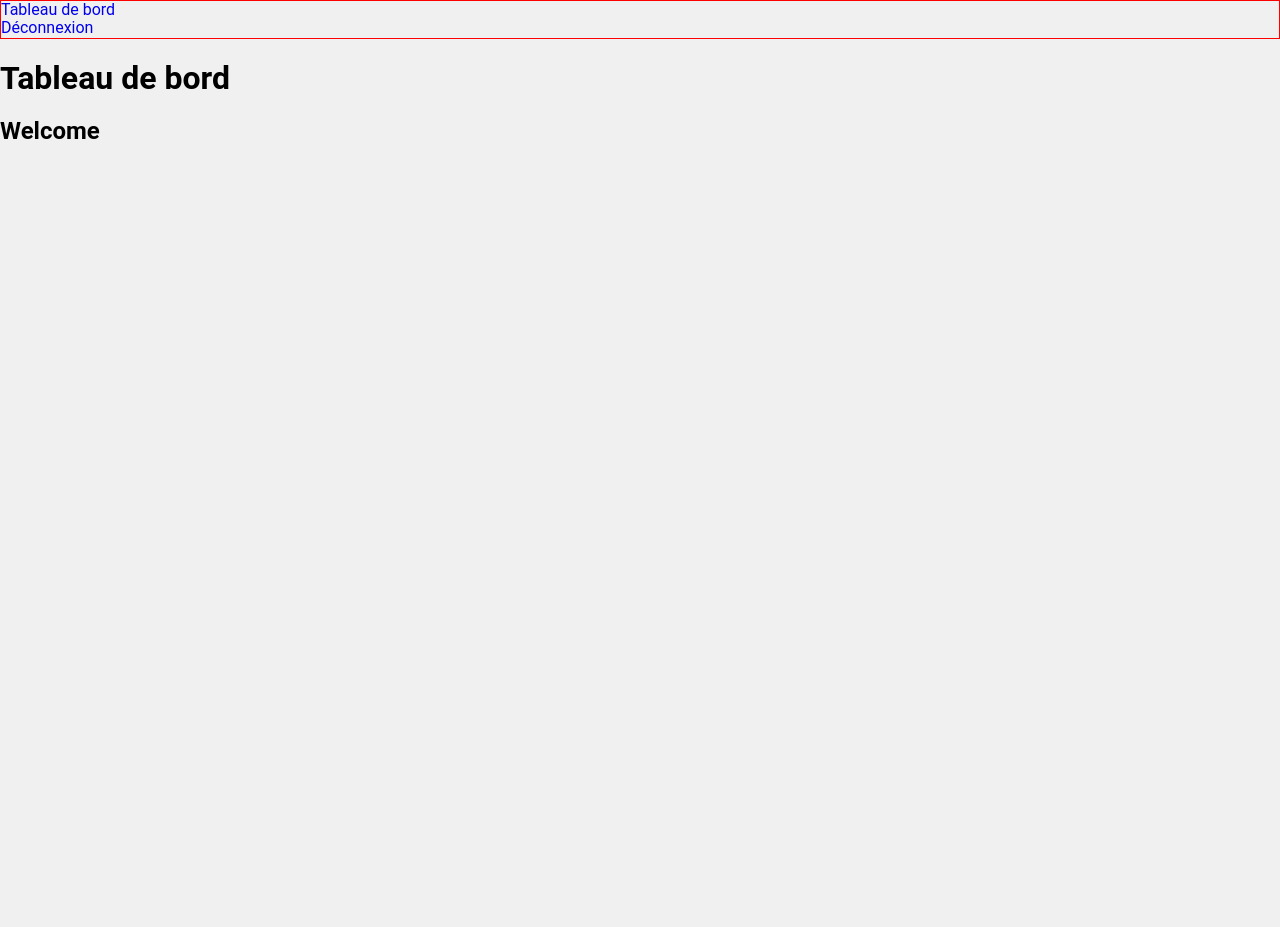
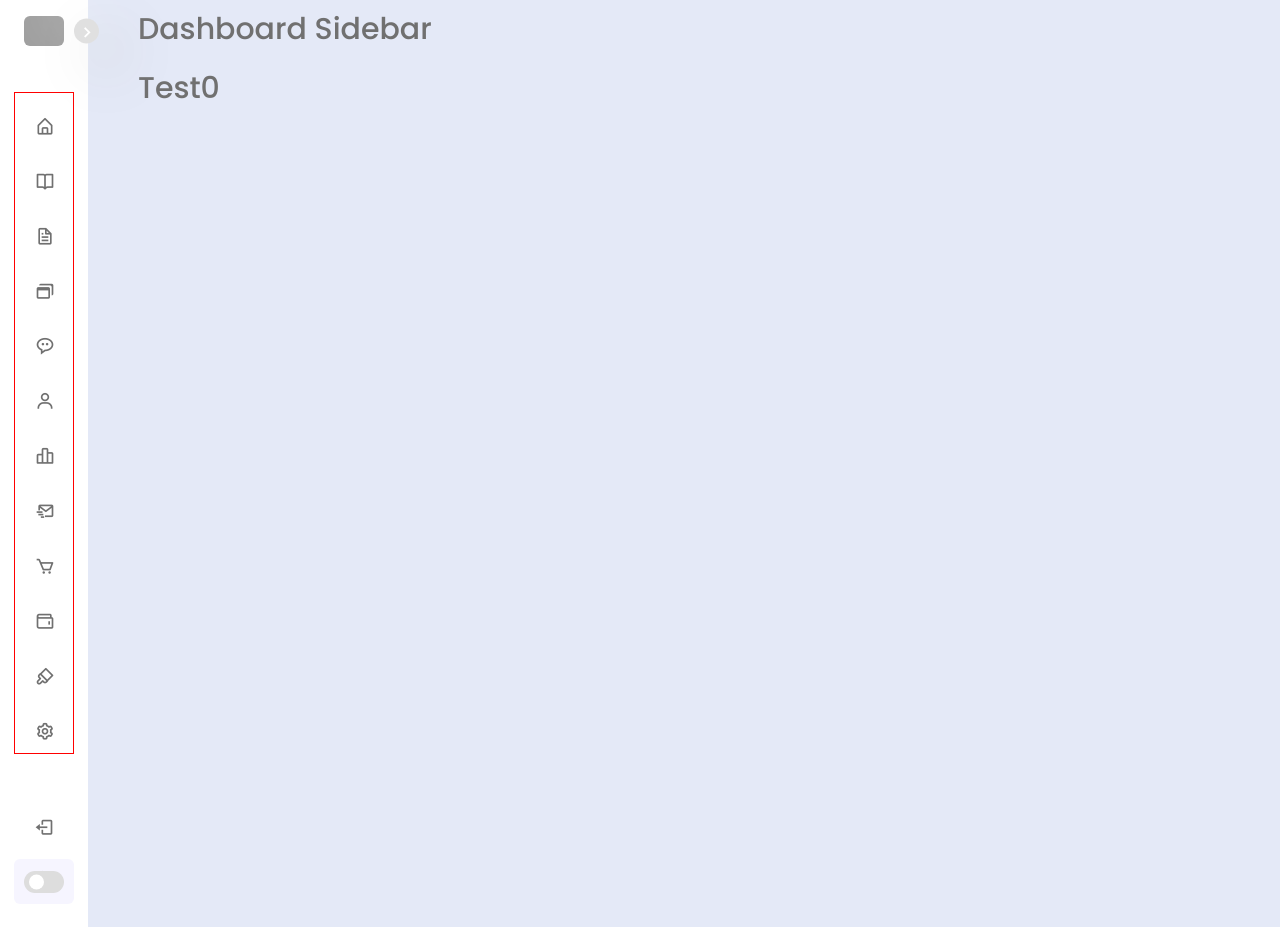
Before and after one commit to Pietrucci-Blacher/Projet-annuel-3IW2, a PHP site: template www/views/dashboard.view.php in a window 1280 px wide. Run offline with PHP 8.4, Linux system fonts and the light colour scheme; the template is opened without the code that fills it, so the values that code supplies are empty; some libraries are stand-ins or nearby versions; grey boxes are pictures that could not be loaded.

```diff
--- /dev/null
+++ b/www/Public/css/backend.css
@@ -0,0 +1,291 @@
+/* Google Font Import - Poppins */
+@import url('https://fonts.googleapis.com/css2?family=Poppins:wght@300;400;500;600;700&display=swap');
+*{
+    margin: 0;
+    padding: 0;
+    box-sizing: border-box;
+    font-family: 'Poppins', sans-serif;
+}
+
+:root{
+    /* ===== Colors ===== */
+    --body-color: #E4E9F7;
+    --sidebar-color: #FFF;
+    --primary-color: #74b9ff;
+    --primary-color-light: #F6F5FF;
+    --toggle-color: #DDD;
+    --text-color: #707070;
+
+    /* ====== Transition ====== */
+    --tran-03: all 0.2s ease;
+    --tran-03: all 0.3s ease;
+    --tran-04: all 0.3s ease;
+    --tran-05: all 0.3s ease;
+}
+
+body{
+    min-height: 100vh;
+    background-color: var(--body-color);
+    transition: var(--tran-05);
+}
+
+::selection{
+    background-color: var(--primary-color);
+    color: #fff;
+}
+
+body.dark{
+    --body-color: #18191a;
+    --sidebar-color: #242526;
+    --primary-color: #3a3b3c;
+    --primary-color-light: #3a3b3c;
+    --toggle-color: #fff;
+    --text-color: #ccc;
+}
+
+/* ===== Sidebar ===== */
+.sidebar{
+    position: fixed;
+    top: 0;
+    left: 0;
+    height: 100%;
+    width: 250px;
+    padding: 10px 14px;
+    background: var(--sidebar-color);
+    transition: var(--tran-05);
+    z-index: 100;
+}
+.sidebar.close{
+    width: 88px;
+}
+
+/* ===== Reusable code - Here ===== */
+.sidebar li{
+    height: 45px;
+    list-style: none;
+    display: flex;
+    align-items: center;
+    margin-top: 10px;
+}
+
+.sidebar header .image,
+.sidebar .icon{
+    min-width: 60px;
+    border-radius: 6px;
+}
+
+.sidebar .icon{
+    min-width: 60px;
+    border-radius: 6px;
+    height: 100%;
+    display: flex;
+    align-items: center;
+    justify-content: center;
+    font-size: 20px;
+}
+
+.sidebar .text,
+.sidebar .icon{
+    color: var(--text-color);
+    transition: var(--tran-03);
+}
+
+.sidebar .text{
+    font-size: 17px;
+    font-weight: 500;
+    white-space: nowrap;
+    opacity: 1;
+}
+.sidebar.close .text{
+    opacity: 0;
+}
+/* =========================== */
+
+.sidebar header{
+    position: relative;
+}
+
+.sidebar header .image-text{
+    display: flex;
+    align-items: center;
+}
+.sidebar header .logo-text{
+    display: flex;
+    flex-direction: column;
+}
+header .image-text .name {
+    margin-top: 2px;
+    font-size: 18px;
+    font-weight: 600;
+}
+
+header .image-text .profession{
+    font-size: 16px;
+    margin-top: -2px;
+    display: block;
+}
+
+.sidebar header .image{
+    display: flex;
+    align-items: center;
+    justify-content: center;
+}
+
+.sidebar header .image img{
+    width: 40px;
+    border-radius: 6px;
+}
+
+.sidebar header .toggle{
+    position: absolute;
+    top: 50%;
+    right: -25px;
+    transform: translateY(-50%) rotate(180deg);
+    height: 25px;
+    width: 25px;
+    color: var(--sidebar-color);
+    border-radius: 50%;
+    display: flex;
+    align-items: center;
+    justify-content: center;
+    font-size: 22px;
+    cursor: pointer;
+    transition: var(--tran-05);
+    background: #e0e0e0;
+    box-shadow:  20px 20px 60px #bebebe,
+    -20px -20px 60px #ffffff;
+}
+
+body.dark .sidebar header .toggle{
+    color: var(--text-color);
+}
+
+.sidebar.close .toggle{
+    transform: translateY(-50%) rotate(0deg);
+}
+
+.sidebar .menu{
+    margin-top: 40px;
+}
+
+.sidebar li a{
+    list-style: none;
+    height: 100%;
+    background-color: transparent;
+    display: flex;
+    align-items: center;
+    height: 100%;
+    width: 100%;
+    border-radius: 6px;
+    text-decoration: none;
+    transition: var(--tran-03);
+}
+
+.sidebar li a:hover{
+    background-color: var(--primary-color);
+}
+.sidebar li a:hover .icon,
+.sidebar li a:hover .text{
+    color: var(--sidebar-color);
+}
+body.dark .sidebar li a:hover .icon,
+body.dark .sidebar li a:hover .text{
+    color: var(--text-color);
+}
+
+.sidebar .menu-bar{
+    height: calc(100% - 55px);
+    display: flex;
+    flex-direction: column;
+    justify-content: space-between;
+}
+.menu-bar::-webkit-scrollbar{
+    display: none;
+}
+.sidebar .menu-bar .mode{
+    border-radius: 6px;
+    background-color: var(--primary-color-light);
+    position: relative;
+    transition: var(--tran-05);
+}
+
+.menu-bar .mode .sun-moon{
+    height: 50px;
+    width: 60px;
+}
+
+.mode .sun-moon i{
+    position: absolute;
+}
+.mode .sun-moon i.sun{
+    opacity: 0;
+}
+body.dark .mode .sun-moon i.sun{
+    opacity: 1;
+}
+body.dark .mode .sun-moon i.moon{
+    opacity: 0;
+}
+
+.menu-bar .bottom-content .toggle-switch{
+    position: absolute;
+    right: 0;
+    height: 100%;
+    min-width: 60px;
+    display: flex;
+    align-items: center;
+    justify-content: center;
+    border-radius: 6px;
+    cursor: pointer;
+}
+.toggle-switch .switch{
+    position: relative;
+    height: 22px;
+    width: 40px;
+    border-radius: 25px;
+    background-color: var(--toggle-color);
+    transition: var(--tran-05);
+}
+
+.switch::before{
+    content: '';
+    position: absolute;
+    height: 15px;
+    width: 15px;
+    border-radius: 50%;
+    top: 50%;
+    left: 5px;
+    transform: translateY(-50%);
+    background-color: var(--sidebar-color);
+    transition: var(--tran-04);
+}
+
+body.dark .switch::before{
+    left: 20px;
+}
+
+.home{
+    position: absolute;
+    top: 0;
+    top: 0;
+    left: 250px;
+    height: 100vh;
+    width: calc(100% - 250px);
+    background-color: var(--body-color);
+    transition: var(--tran-05);
+}
+.home .text{
+    font-size: 30px;
+    font-weight: 500;
+    color: var(--text-color);
+    padding: 12px 60px;
+}
+
+.sidebar.close ~ .home{
+    left: 78px;
+    height: 100vh;
+    width: calc(100% - 78px);
+}
+body.dark .home .text{
+    color: var(--text-color);
+}
--- a/www/routes.yml
+++ b/www/routes.yml
@@ -50,3 +50,7 @@
 /dashboard/users:
   controller: admin
   action: users
+
+/dashboard:
+  controller: admin
+  action: dashboard
--- a/www/views/articles.view.php
+++ b/www/views/articles.view.php
@@ -1,3 +1,4 @@
+<?php //include("includes/menu.view.php"); ?>
 <main>
       <div class="main container">
         <div
--- a/www/views/dashboard.view.php
+++ b/www/views/dashboard.view.php
@@ -1,6 +1,5 @@
-<?php include("partial/menu.partial.php"); ?>
-
-<section class="dashboard">
-    <h1>Tableau de bord</h1>
-    <h2>Welcome <?= $firstname ?> <?= $lastname ?></h2>
+<?php include("includes/menu.view.php"); ?>
+<section class="home">
+    <div class="text">Dashboard Sidebar</div>
+    <div class="text">Test0</div>
 </section>
--- a/www/views/includes/head.view.php
+++ b/www/views/includes/head.view.php
@@ -1,7 +1,30 @@
+<!-- General Meta tags -->
 <meta charset='UTF-8'>
-<meta name='viewport' content='width=device-width, initial-scale=1.0'>
-<meta name='description' content='page description'>
-<link rel="stylesheet" href="/Public/css/framework.css">
-<link rel="stylesheet" href="/Public/css/stylesheet.css">
-<link rel="stylesheet" href="/Public/css/normalize.css">
-<link href="https://fonts.googleapis.com/css2?family=Sora:wght@300;400;700&display=swap" rel="stylesheet">
+<meta name="viewport" content="width=device-width, initial-scale=1">
+<meta http-equiv="X-UA-Compatible" content="IE=edge">
+<meta name='description' content='<?= \App\Core\Config::getInstance()->get('app_description')?>'>
+<meta name="robots" content="index,follow">
+<meta name="googlebot" content="index,follow">
+<base href="<?php echo (isset($_SERVER['HTTPS']) && $_SERVER['HTTPS'] === 'on' ? 'https' : 'http') . '://' . $_SERVER['HTTP_HOST'] . '/' ?>">
+<meta name="authors" content="Maxime Pietrucci-Blacher , Chemseddine Ameziane, Benjamin Li">
+<link href='https://unpkg.com/boxicons@2.1.1/css/boxicons.min.css' rel='stylesheet'>
+<!-- App meta tags -->
+<meta name="application-name" content="<?= \App\Core\Config::getInstance()->get('app_name')?>">
+<meta name="rating" content="General">
+<meta name="subject" content="your document's subject">
+<link rel="manifest" href="manifest.json">
+
+<!-- Style tags -->
+<link rel="stylesheet" href="./Public/css/stylesheet.css" type="text/css">
+<link rel="stylesheet" href="./Public/css/normalize.css" type="text/css">
+<link rel="stylesheet" href="./Public/css/backend.css" type="text/css">
+
+<!-- App icons -->
+<link rel="icon" sizes="192x192" href="https://png.pngitem.com/pimgs/s/49-497482_random-cartoon-png-transparent-png.png">
+<link rel="apple-touch-icon" href="https://png.pngitem.com/pimgs/s/49-497482_random-cartoon-png-transparent-png.png">
+<link rel="mask-icon" href="https://png.pngitem.com/pimgs/s/49-497482_random-cartoon-png-transparent-png.png" color="blue">
+
+<!--Apple tags -->
+<meta name="apple-mobile-web-app-title" content="<?= \App\Core\Config::getInstance()->get('app_name')?>">
+
+<?php include('script.view.php'); ?>
--- /dev/null
+++ b/www/views/includes/menu.view.php
@@ -0,0 +1,154 @@
+<nav class="sidebar close">
+    <header>
+        <div class="image-text">
+                <span class="image">
+                    <img src="https://png.pngitem.com/pimgs/s/49-497482_random-cartoon-png-transparent-png.png" alt="">
+                </span>
+
+            <div class="text logo-text">
+                <span class="name">Chiperz</span>
+                <span class="tag">Console de Gestion</span>
+            </div>
+        </div>
+        <i class='bx bx-chevron-right toggle'></i>
+    </header>
+
+    <div class="menu-bar">
+        <div class="menu">
+
+            <ul class="menu-links">
+                <li class="nav-link">
+                    <a href="/dashboard">
+                        <i class='bx bx-home-alt icon' ></i>
+                        <span class="text nav-text">Dashboard</span>
+                    </a>
+                </li>
+
+                <li class="nav-link">
+                    <a href="/dashboard/articles">
+                        <i class='bx bx-book-open icon' ></i>
+                        <span class="text nav-text">Articles</span>
+                    </a>
+                </li>
+
+                <li class="nav-link">
+                    <a href="/dashboard/medias">
+                        <i class='bx bx-file icon'></i>
+                        <span class="text nav-text">Médias</span>
+                    </a>
+                </li>
+
+                <li class="nav-link">
+                    <a href="/dashboard/pages">
+                        <i class='bx bx-windows icon' ></i>
+                        <span class="text nav-text">Pages</span>
+                    </a>
+                </li>
+
+                <li class="nav-link">
+                    <a href="/dashboard/comments">
+                        <i class='bx bx-message-rounded-dots icon' ></i>
+                        <span class="text nav-text">Commentaires</span>
+                    </a>
+                </li>
+
+                <li class="nav-link">
+                    <a href="/dashboard/users">
+                        <i class='bx bx-user icon' ></i>
+                        <span class="text nav-text">Utilisateurs</span>
+                    </a>
+                </li>
+
+                <li class="nav-link">
+                    <a href="/dashboard/stats">
+                        <i class='bx bx-bar-chart-alt-2 icon' ></i>
+                        <span class="text nav-text">Statistiques</span>
+                    </a>
+                </li>
+
+                <li class="nav-link">
+                    <a href="/dashboard/newsletters">
+                        <i class='bx bx-mail-send icon' ></i>
+                        <span class="text nav-text">E-mailing <i class="bx bx-right-arrow-alt"></i></span>
+                    </a>
+                </li>
+
+                <li class="nav-link">
+                    <a href="/dashboard/marketing">
+                        <i class='bx bx-cart icon' ></i>
+                        <span class="text nav-text">Marketing</span>
+                    </a>
+                </li>
+
+                <li class="nav-link">
+                    <a href="/dashboard/payments">
+                        <i class='bx bx-wallet icon' ></i>
+                        <span class="text nav-text">Paiement</span>
+                    </a>
+                </li>
+
+                <li class="nav-link">
+                    <a href="/dashboard/customization">
+                        <i class='bx bx-brush icon' ></i>
+                        <span class="text nav-text">Customisation</span>
+                    </a>
+                </li>
+
+                <li class="nav-link">
+                    <a href="/dashboard/parameters">
+                        <i class='bx bx-cog icon' ></i>
+                        <span class="text nav-text">Paramètres</span>
+                    </a>
+                </li>
+
+            </ul>
+        </div>
+
+        <div class="bottom-content">
+            <li class="">
+                <a href="#">
+                    <i class='bx bx-log-out icon' ></i>
+                    <span class="text nav-text">Logout</span>
+                </a>
+            </li>
+
+            <li class="mode">
+                <div class="sun-moon">
+                    <i class='bx bx-moon icon moon'></i>
+                    <i class='bx bx-sun icon sun'></i>
+                </div>
+                <span class="mode-text text">Dark mode</span>
+
+                <div class="toggle-switch">
+                    <span class="switch"></span>
+                </div>
+            </li>
+
+        </div>
+    </div>
+</nav>
+
+
+<script>
+    const body = document.querySelector('body'),
+        sidebar = body.querySelector('nav'),
+        toggle = body.querySelector(".toggle"),
+        modeSwitch = body.querySelector(".toggle-switch"),
+        modeText = body.querySelector(".mode-text");
+
+
+    toggle.addEventListener("click" , () =>{
+        sidebar.classList.toggle("close");
+    })
+
+    modeSwitch.addEventListener("click" , () =>{
+        body.classList.toggle("dark");
+
+        if(body.classList.contains("dark")){
+            modeText.innerText = "Light mode";
+        }else{
+            modeText.innerText = "Dark mode";
+
+        }
+    });
+</script>
--- a/www/views/medias.view.php
+++ b/www/views/medias.view.php
@@ -1,6 +1,6 @@
-
+<?php include("includes/menu.view.php"); ?>
   <?php //include "menu.php"; ?>
-    <main>
+    <main class="home">
       <div class="main container">
         <div
           class="row justify-content-between main__header align-items-center"
--- a/www/views/partial/form.partial.php
+++ b/www/views/partial/form.partial.php
@@ -1,8 +1,8 @@
-<form method="<?= $config["config"]["method"] ?? "POST" ?>" action="<?= $config["config"]["action"] ?? "" ?>" enctype="<?= $config["config"]["uploadform"] ? "multipart/form-data" : "" ?>">
+<form class="<?= $config["config"]["class"] ?? "" ?>" method="<?= $config["config"]["method"] ?? "POST" ?>" action="<?= $config["config"]["action"] ?? "" ?>" enctype="<?= $config["config"]["uploadform"] ? "multipart/form-data" : "" ?>">
 
     <?php foreach ($config["inputs"] as $name => $input) : ?>
         <?php if ($name == "textarea") : ?>
-            <textarea placeholder="<?= $input["placeholder"] ?>" rows="<?= $input["rows"] ?>" cols="<?= $input["cols"] ?>"></textarea>
+            <textarea placeholder="<?= $input["placeholder"] ?>" rows="<?= $input["rows"] ?>" name="<?= $input["name"] ?>" cols="<?= $input["cols"] ?>"></textarea>
         <?php elseif ($name == "captcha") : ?>
             <div class="<?= $input["class"] ?>" data-sitekey="<?= $input["sitekey"] ?>"></div>
         <?php elseif ($name == "radiobuttons") : ?>
@@ -37,5 +37,5 @@
         <?php endif; ?>
         <br>
     <?php endforeach; ?>
-    <input type="submit" value="<?= $config["config"]["submit"] ?? "Valider" ?>" class="btn btn--blue">
+    <input id="buttonValidate" type="submit" value="<?= $config["config"]["submit"] ?? "Valider" ?>" class="btn btn--blue">
 </form>
```
Also changed, not shown: www/Core/Config.php (added, +37 -0 lines), www/Models/Article.php (+4 -4 lines), www/config.php (added, +34 -0 lines), www/views/new-article.view.php (+35 -0 lines).
